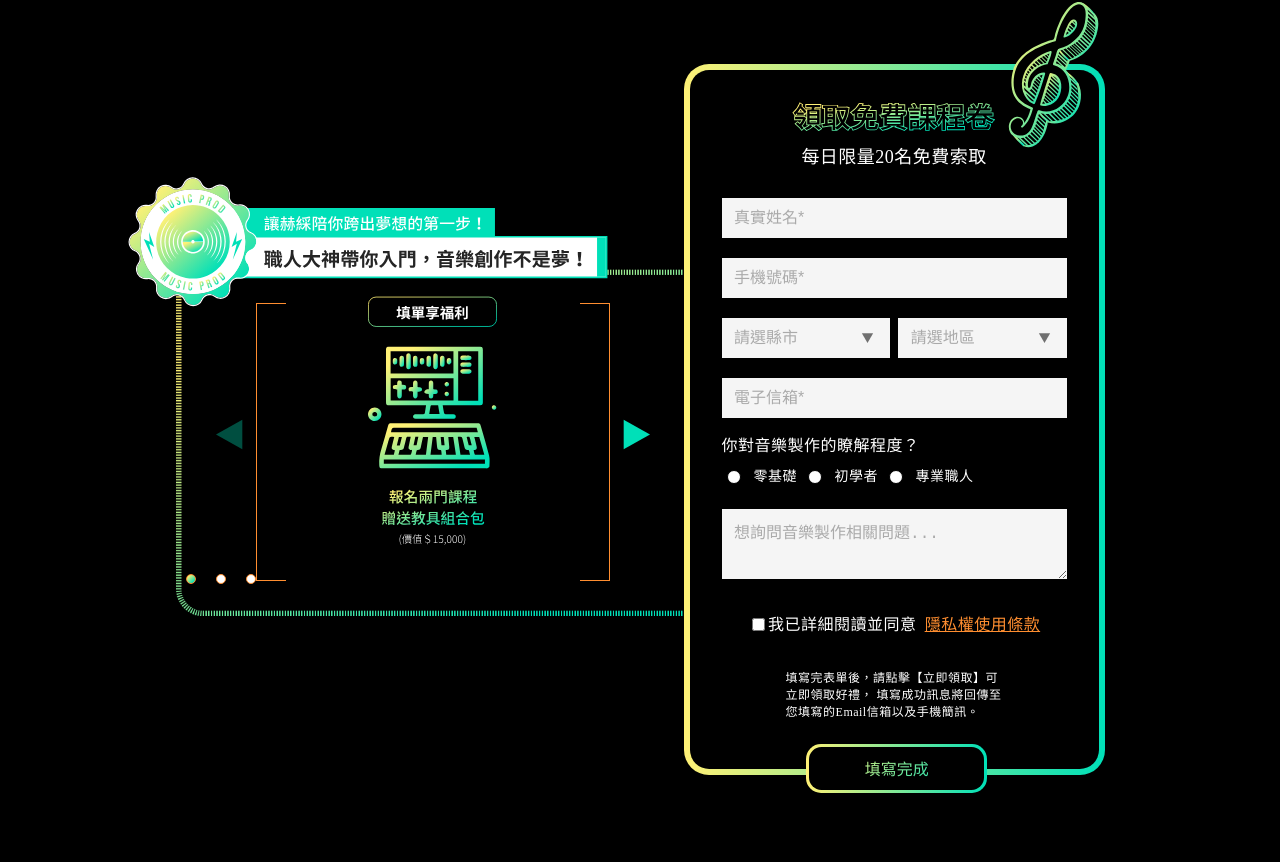
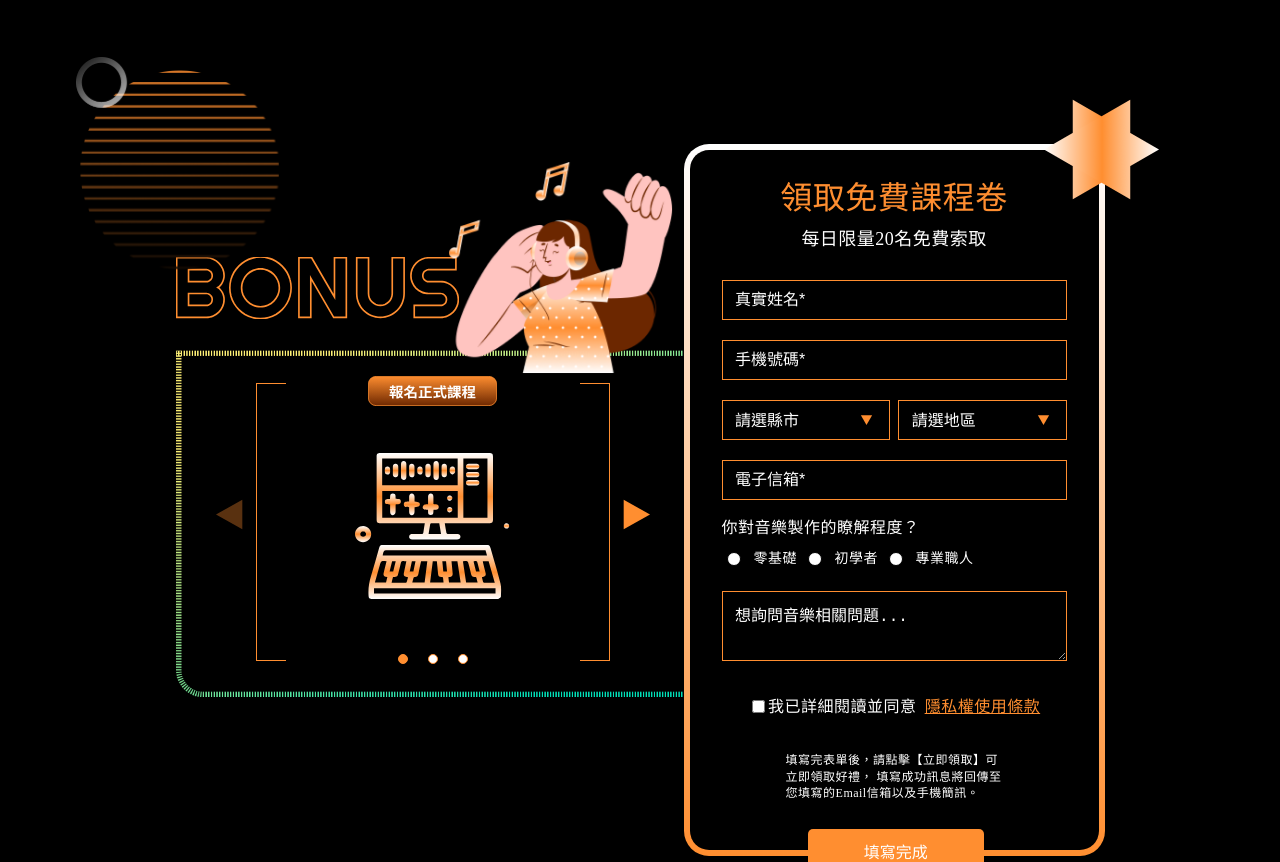
Before and after one commit to ninewill/digital-music, a Vue app: page / in a window 1280 px wide. Shown: the part 6300-7162 px from the top of the page. Built offline with nearby package versions, Linux system fonts and the light colour scheme; no server answers.

Commit message:
表單完成

```diff
--- a/src/assets/scss/from.scss
+++ b/src/assets/scss/from.scss
@@ -157,17 +157,17 @@ input:focus {
       line-height: 50px;
       background: #f5f5f5;
       //border-radius: 10px;
-      color: #9e9e9e;
+      color: #fff;
       font-size: 16px;
       transition-duration: 0.3s;
 
       &:hover {
-        color: #757575;
+        color: #fff;
       }
     }
 
     .fieldset-input::placeholder {
-      color: #9e9e9e;
+      color: #fff;
     }
 
     .fieldset-input {
@@ -176,11 +176,12 @@ input:focus {
       padding: 0 12.5px;
       display: block;
       line-height: 50px;
-      background: #f5f5f5;
+      background: transparent;
       border-radius: 0px;
       font-size: 16px;
       transition-duration: 0.3s;
-      border: none;
+      border: 1px solid $color-primary-1;
+      color: #fff;
 
       @include min-width(1025px) {
         height: 40px;
@@ -191,13 +192,13 @@ input:focus {
       }
 
       &::placeholder {
-        color: #aaa;
+        color: #fff;
         transition-duration: 0.3s;
       }
 
       &:hover {
         &::placeholder {
-          color: #757575;
+          color: #fff;
         }
       }
 
@@ -294,10 +295,10 @@ input:focus {
       font-size: 16px;
       display: block;
       line-height: 40px;
-      color: #aaa;
-      background-color: #f5f5f5;
+      color: #fff;
+      background-color: transparent;
       margin-right: 8px;
-      border: none;
+      border: 1px solid $color-primary-1;
 
       /*移除箭頭樣式*/
       appearance: none;
@@ -372,12 +373,7 @@ input:focus {
       display: inline-block;
 			margin-top: 3rem;
       padding: 0.1rem;
-      border: 1px solid transparent;
       border-radius: 15px;
-      background-image: linear-gradient($color-black, $color-black),
-        linear-gradient(to right, #fff176, #00e0b8);
-      background-origin: border-box;
-      background-clip: content-box, border-box;
       cursor: pointer;
 
       @include min-width(1025px) {
@@ -393,9 +389,8 @@ input:focus {
       margin: 0 auto;
       display: block;
       padding: 10px 56px;
-      background: linear-gradient(137.1deg, #fff176 14.56%, #00e0b8 85.34%);
-      background-clip: text;
-      color: transparent;
+      background: #ff8e30;
+      color: $color-white;
       font-size: 16px;
       border-radius: 5px;
       border: none;
@@ -506,7 +501,7 @@ input:focus {
     opacity: 1;
 
     &.swiper-pagination-bullet-active {
-      background: linear-gradient(137.1deg, #fff176 14.56%, #00e0b8 85.34%);
+      background: $color-primary-1;
     }
   }
 }
--- a/src/components/FormSingle.vue
+++ b/src/components/FormSingle.vue
@@ -7,28 +7,28 @@
         <div class="cd-popup-container-left-bottom">
           <div class="swiper popup-swiper-form">
             <div class="swiper-tag">
-              <img src="@/assets/images/pic/pic_07_subtitle.svg" alt="圖片" />
+              <img src="@/assets/images/newpic/s8_title01.svg" alt="圖片" />
             </div>
             <div class="swiper-wrapper">
               <div class="swiper-slide">
                 <div class="main-banner">
-                  <img src="@/assets/images/pic/pic_07-1_p1.svg" alt="圖片" />
+                  <img src="@/assets/images/newpic/s8_icon01.svg" alt="圖片" />
                 </div>
               </div>
               <div class="swiper-slide">
                 <div class="main-banner">
-                  <img src="@/assets/images/pic/pic_07-1_p2.svg" alt="圖片" />
+                  <img src="@/assets/images/newpic/s8_icon02.svg" alt="圖片" />
                 </div>
               </div>
               <div class="swiper-slide">
                 <div class="main-banner">
-                  <img src="@/assets/images/pic/pic_07-1_p3.svg" alt="圖片" />
+                  <img src="@/assets/images/newpic/s8_icon03.svg" alt="圖片" />
                 </div>
               </div>
             </div>
             <div class="swiper-border swiper-border-l"></div>
             <div class="swiper-border swiper-border-r"></div>
-            <div class="swiper-pagination"></div>
+            <div class="swiper-pagination pagination-form"></div>
             <div class="swiper-button-next next"></div>
             <div class="swiper-button-prev prev"></div>
           </div>
@@ -38,7 +38,8 @@
       <div id="4" class="cd-popup-container-right">
         <div class="cd-popup-container-right-top">
           <div class="top-img">
-            <img src="@/assets/images/pic/pic_07-3_title.svg" alt="圖片" />
+            <div class="h3">領取免費課程卷</div>
+            <!-- <img src="@/assets/images/pic/pic_07-3_title.svg" alt="圖片" /> -->
           </div>
           <span>每日限量20名免費索取</span>
         </div>
@@ -160,7 +161,7 @@
                   <textarea
                     id="message_area"
                     class="fieldset-input"
-                    placeholder="想詢問音樂製作相關問題..."
+                    placeholder="想詢問音樂相關問題..."
                     name="message_area"
                     tabindex="10"
                   ></textarea>
@@ -213,30 +214,30 @@ export default {
   mounted() {
     $(document).ready(function () {
       var GET_LOCATION_ENDPOINT =
-        "https://www.appedu.com.tw/Librarys/_ajax/Address.php";
+        'https://www.appedu.com.tw/Librarys/_ajax/Address.php';
       var DISTRIBUTION_ENDPOINT =
-        "https://www.appedu.com.tw/Librarys/_ajax/Distribution.php";
+        'https://www.appedu.com.tw/Librarys/_ajax/Distribution.php';
 
       function loadLocation(options) {
         var $cityElement = options.city.element;
         var $areaElement = options.area.element;
         $cityElement.html(
-          $("<option>").text(options.city.defaultLabel).val("")
+          $('<option>').text(options.city.defaultLabel).val('')
         );
         $areaElement.html(
-          $("<option>").text(options.area.defaultLabel).val("")
+          $('<option>').text(options.area.defaultLabel).val('')
         );
         // load city data
         $.ajax({
           url: GET_LOCATION_ENDPOINT,
-          type: "POST",
-          dataType: "json",
-          data: { postFlag: "LoadCity" },
+          type: 'POST',
+          dataType: 'json',
+          data: { postFlag: 'LoadCity' },
         })
           .done(function (response) {
-            if (response.result == "true") {
+            if (response.result == 'true') {
               response.data.forEach(function (v) {
-                $cityElement.append($("<option>").val(v.id).text(v.name));
+                $cityElement.append($('<option>').val(v.id).text(v.name));
               });
             }
           })
@@ -246,21 +247,21 @@ export default {
         // listen to city and load area data
         $cityElement.change(function () {
           $areaElement.html(
-            $("<option>").text(options.area.defaultLabel).val("")
+            $('<option>').text(options.area.defaultLabel).val('')
           );
           $.ajax({
             url: GET_LOCATION_ENDPOINT,
-            type: "POST",
-            dataType: "json",
+            type: 'POST',
+            dataType: 'json',
             data: {
-              postFlag: "LoadArea",
+              postFlag: 'LoadArea',
               CityID: $(this).val(),
             },
           })
             .done(function (response) {
-              if (response.result == "true") {
+              if (response.result == 'true') {
                 response.data.forEach(function (v) {
-                  $areaElement.append($("<option>").val(v.id).text(v.name));
+                  $areaElement.append($('<option>').val(v.id).text(v.name));
                 });
               }
             })
@@ -271,12 +272,12 @@ export default {
       }
 
       $.validator.addMethod(
-        "cellphone",
+        'cellphone',
         function (value, element) {
           var reg = /^[09]{2}[0-9]{8}$/;
           return this.optional(element) || reg.test(value);
         },
-        "Please enter a valid cellphone."
+        'Please enter a valid cellphone.'
       );
 
       /*
@@ -301,20 +302,20 @@ distributionSubmitHandler(function(response){
 */
       function distributionSubmitHandler(options) {
         return function (form) {
-          let $checkbox = $(".styled-checkbox:checked");
-          let $message_area = $("#message_area");
+          let $checkbox = $('.styled-checkbox:checked');
+          let $message_area = $('#message_area');
           let remark_text =
-            "我是：" +
-            $checkbox.data("value") +
-            "，" +
-            "我想詢問：" +
+            '我是：' +
+            $checkbox.data('value') +
+            '，' +
+            '我想詢問：' +
             $message_area.val();
           $.ajax({
             url: DISTRIBUTION_ENDPOINT,
-            type: "POST",
-            dataType: "json",
+            type: 'POST',
+            dataType: 'json',
             data: {
-              postFlag: "InsertData",
+              postFlag: 'InsertData',
               distribution_id: form.distribution.value,
               media_sub_id: form.mediaSub.value,
               outlet_sub_id: form.outletSub.value,
@@ -327,11 +328,11 @@ distributionSubmitHandler(function(response){
               remark: remark_text,
               gift: form.gift && form.gift.value,
               sms_id: 29,
-              mail_id: $checkbox.data("mail_id"),
+              mail_id: $checkbox.data('mail_id'),
             },
           })
             .done(function (response) {
-              if (typeof options == "function") {
+              if (typeof options == 'function') {
                 return options(response);
               }
               var opt = { success: null, error: null };
@@ -345,41 +346,41 @@ distributionSubmitHandler(function(response){
                 options.success = options.successMessage;
                 // 舊版 errorMessage 根本沒用到，不覆蓋以維持舊頁面原樣
               }
-              if (response.result == "true") {
-                if (typeof options.success == "function") {
+              if (response.result == 'true') {
+                if (typeof options.success == 'function') {
                   return options.success(response);
                 } else {
                   alert(options.success);
                   top.location.href =
-                    "https://www.appedu.com.tw/Event/musicproduction-series/";
+                    'https://www.appedu.com.tw/Event/musicproduction-series/';
                 }
               } else {
-                if (typeof options.error == "function") {
+                if (typeof options.error == 'function') {
                   return options.error(response);
                 } else {
-                  alert("資料送出失敗，請聯絡我們或再試一次");
+                  alert('資料送出失敗，請聯絡我們或再試一次');
                 }
               }
             })
             .fail(function (error) {
               console.error(error);
-              alert("網路問題無法傳送資料，請聯絡我們或再試一次");
+              alert('網路問題無法傳送資料，請聯絡我們或再試一次');
             });
           return false;
         };
       }
 
-      var $form = $("form.form-distribution");
+      var $form = $('form.form-distribution');
       loadLocation({
         city: {
-          element: $form.find("[name=city]"),
-          defaultLabel: "請選縣市",
-          errorMessage: "無法載入縣市資料",
+          element: $form.find('[name=city]'),
+          defaultLabel: '請選縣市',
+          errorMessage: '無法載入縣市資料',
         },
         area: {
-          element: $form.find("[name=area]"),
-          defaultLabel: "請選地區",
-          errorMessage: "無法載入地區資料",
+          element: $form.find('[name=area]'),
+          defaultLabel: '請選地區',
+          errorMessage: '無法載入地區資料',
         },
       });
 
@@ -390,46 +391,46 @@ distributionSubmitHandler(function(response){
         .validate({
           // debug: true,
           submitHandler: distributionSubmitHandler({
-            successMessage: "資料已送出，將安排專人與您聯絡",
-            errorMessage: "您輸入的資料有誤或者已輸入過相同資料",
+            successMessage: '資料已送出，將安排專人與您聯絡',
+            errorMessage: '您輸入的資料有誤或者已輸入過相同資料',
           }),
           rules: {
-            name: "required",
+            name: 'required',
             email: { required: true, email: true },
             cellphone: { required: true, cellphone: true },
-            city: "required",
-            area: "required",
-            remark: "required",
-            course: "required",
-            agreement: "required",
+            city: 'required',
+            area: 'required',
+            remark: 'required',
+            course: 'required',
+            agreement: 'required',
           },
           messages: {
-            name: "請輸入您的姓名",
+            name: '請輸入您的姓名',
             email: {
-              required: "請輸入您的E-mail信箱",
-              email: "請輸入有效的E-mail信箱",
+              required: '請輸入您的E-mail信箱',
+              email: '請輸入有效的E-mail信箱',
             },
             cellphone: {
-              required: "請輸入您的聯絡電話",
-              cellphone: "請輸入有效的聯絡電話",
+              required: '請輸入您的聯絡電話',
+              cellphone: '請輸入有效的聯絡電話',
             },
-            city: "請選擇居住縣市與地區",
-            area: "請選擇居住縣市與地區",
-            remark: "",
-            course: "請選擇想學課程",
-            agreement: "您尚未接受隱私權使用條款",
+            city: '請選擇居住縣市與地區',
+            area: '請選擇居住縣市與地區',
+            remark: '',
+            course: '請選擇想學課程',
+            agreement: '您尚未接受隱私權使用條款',
           },
         });
     });
 
-    var swiper3 = new Swiper(".popup-swiper-form", {
+    var swiper3 = new Swiper('.popup-swiper-form', {
       pagination: {
-        el: ".popup-swiper-form .swiper-pagination",
+        el: '.popup-swiper-form .swiper-pagination',
         clickable: true,
       },
       navigation: {
-        nextEl: ".next",
-        prevEl: ".prev",
+        nextEl: '.next',
+        prevEl: '.prev',
       },
     });
   },
@@ -437,10 +438,19 @@ distributionSubmitHandler(function(response){
 </script>
 
 <style lang="scss">
-@import "@/assets/scss/mixin.scss";
-@import "@/assets/scss/variables.scss";
-@import "@/assets/scss/from-option.scss";
-@import "@/assets/scss/from.scss";
+@import '@/assets/scss/mixin.scss';
+@import '@/assets/scss/variables.scss';
+@import '@/assets/scss/from-option.scss';
+@import '@/assets/scss/from.scss';
+
+.popup-swiper-form {
+  display: flex;
+  justify-content: center;
+}
+
+.pagination-form {
+  left: auto !important;
+}
 
 .cd-popup-container-left {
   position: relative;
@@ -468,7 +478,7 @@ distributionSubmitHandler(function(response){
     width: 100%;
     padding-bottom: 29.32%;
     z-index: 10;
-    background: url("@/assets/images/pic/mobile/pic_07_title07.svg") no-repeat;
+    background: url('@/assets/images/newpic/s8_BONUS.svg') no-repeat;
     background-size: contain;
     background-position: 0 100%;
 
@@ -484,11 +494,37 @@ distributionSubmitHandler(function(response){
       top: 0;
       width: 100%;
       margin-top: 5%;
-      margin-left: -3rem;
-      padding-bottom: 25.34%;
-      background: url("@/assets/images/pic/pic_07_title.svg") no-repeat;
+      margin-left: 0rem;
+      padding-bottom: 12%;
+      background: url('@/assets/images/newpic/s8_BONUS.svg') no-repeat;
       background-size: contain;
       background-position: 0 100%;
+      z-index: 10;
+
+      &::before {
+        content: '';
+        display: block;
+        position: absolute;
+        left: -100px;
+        top: -200px;
+        width: 203px;
+        height: 212px;
+        z-index: 0;
+        background: url('@/assets/images/newpic/s8_bg_deco.png') no-repeat;
+        background-size: contain;
+      }
+
+      &::after {
+        content: '';
+        display: block;
+        position: absolute;
+        right: 0;
+        top: -95px;
+        width: 241px;
+        height: 211px;
+        background: url('@/assets/images/newpic/s8_girl.png') no-repeat;
+        background-size: contain;
+      }
     }
 
     @include min-width(1280px) {
@@ -496,10 +532,6 @@ distributionSubmitHandler(function(response){
     }
 
     @include min-width(1440px) {
-      margin-top: 7%;
-    }
-
-    @include min-width(1920px) {
       margin-top: 5%;
     }
   }
@@ -511,9 +543,28 @@ distributionSubmitHandler(function(response){
   position: relative;
 
   .top-img {
-    width: 50%;
+    width: 100%;
     margin: 0 auto;
     margin-top: 2rem;
+
+    > .h3 {
+      display: block;
+      font-weight: 500;
+      font-size: 32px;
+      color: $color-primary-1;
+
+      @include min-width(1024px) {
+        font-size: 32px;
+      }
+
+      @include min-width(1440px) {
+        font-size: 1.8vw;
+      }
+
+      @include min-width(1920px) {
+        font-size: 1.5vw;
+      }
+    }
 
     > img {
       width: 100%;
@@ -529,14 +580,14 @@ distributionSubmitHandler(function(response){
   }
 
   &::after {
-    content: "";
-    width: 91px;
-    height: 146px;
+    content: '';
+    width: 115px;
+    height: 115px;
     position: absolute;
-    top: -100px;
-    right: 0;
+    top: -90px;
+    right: -60px;
     display: block;
-    background: url("@/assets/images/pic/pic_07-2_note.svg") no-repeat
+    background: url('@/assets/images/newpic/s8_star.png') no-repeat
       center/contain;
   }
 }
@@ -551,7 +602,7 @@ distributionSubmitHandler(function(response){
   border: 1px solid transparent;
   border-radius: 25px;
   background-image: linear-gradient($color-black, $color-black),
-    linear-gradient(to right, #fff176, #00e0b8);
+    linear-gradient(to bottom, #fff, #ff8e30);
   background-origin: border-box;
   background-clip: content-box, border-box;
 
@@ -595,7 +646,7 @@ distributionSubmitHandler(function(response){
     margin-top: -280px;
     width: 100%;
     padding-bottom: 83.11%;
-    background: url("@/assets/images/pic/pic_07-4_bg.png") no-repeat
+    background: url('@/assets/images/pic/pic_07-4_bg.png') no-repeat
       center/contain;
   }
 
@@ -777,4 +828,24 @@ distributionSubmitHandler(function(response){
     left: 100px !important;
   }
 }
+
+.main-banner {
+  width: 50%;
+
+  @include min-width(1024px) {
+    width: 40%;
+  }
+
+  @include min-width(1440px) {
+    width: 50%;
+  }
+
+  @include min-width(1920px) {
+    width: 40%;
+  }
+
+  > img {
+    width: 100%;
+  }
+}
 </style>
--- a/src/views/HomeView.vue
+++ b/src/views/HomeView.vue
@@ -33,9 +33,9 @@
     </section>
     <!--BONUS Bar-->
     <div class="bonus-bar"></div>
-    <!--Dream OnBlock-->
+    <!--BonusBlock-->
     <section class="section-block section6">
-      <DreamOnBlock />
+      <BonusBlock />
     </section>
     <div class="music-bar">
       MUSIC IS A KIND OF POWER · MUSIC IS A KIND OF POWER
@@ -65,7 +65,7 @@ import TrainingCenter from '@/components/TrainingCenter.vue';
 import TrainingCenterBar from '@/components/TrainingCenterBar.vue';
 import Salary from '@/components/Salary.vue';
 import BestChoice from '@/components/BestChoice.vue';
-import DreamOnBlock from '@/components/DreamOnBlock.vue';
+import BonusBlock from '@/components/BonusBlock.vue';
 import DreamOnBlock_1 from '@/components/DreamOnBlock-1.vue';
 import DreamOnBlock_2 from '@/components/DreamOnBlock-2.vue';
 import Witness from '@/components/Witness.vue';
@@ -82,7 +82,7 @@ export default {
     TrainingCenterBar,
     Salary,
     BestChoice,
-    DreamOnBlock,
+    BonusBlock,
     DreamOnBlock_1,
     DreamOnBlock_2,
     Witness,
@@ -278,12 +278,12 @@ export default {
 }
 
 .section6 {
-  margin-top: 10rem;
+  margin-top: 15rem;
   position: relative;
 }
 
 .section7 {
-  margin-top: 10rem;
+  margin-top: 15rem;
   position: relative;
 }
 
```
Also changed, not shown: src/components/Salary.vue (+30 -18 lines), src/assets/images/icon/arrow-select.svg, src/assets/images/icon/pic_07_arrow.svg, src/components/BonusBlock.vue (renamed from src/components/DreamOnBlock.vue). Lines whose indentation alone changed are shown as unchanged.
